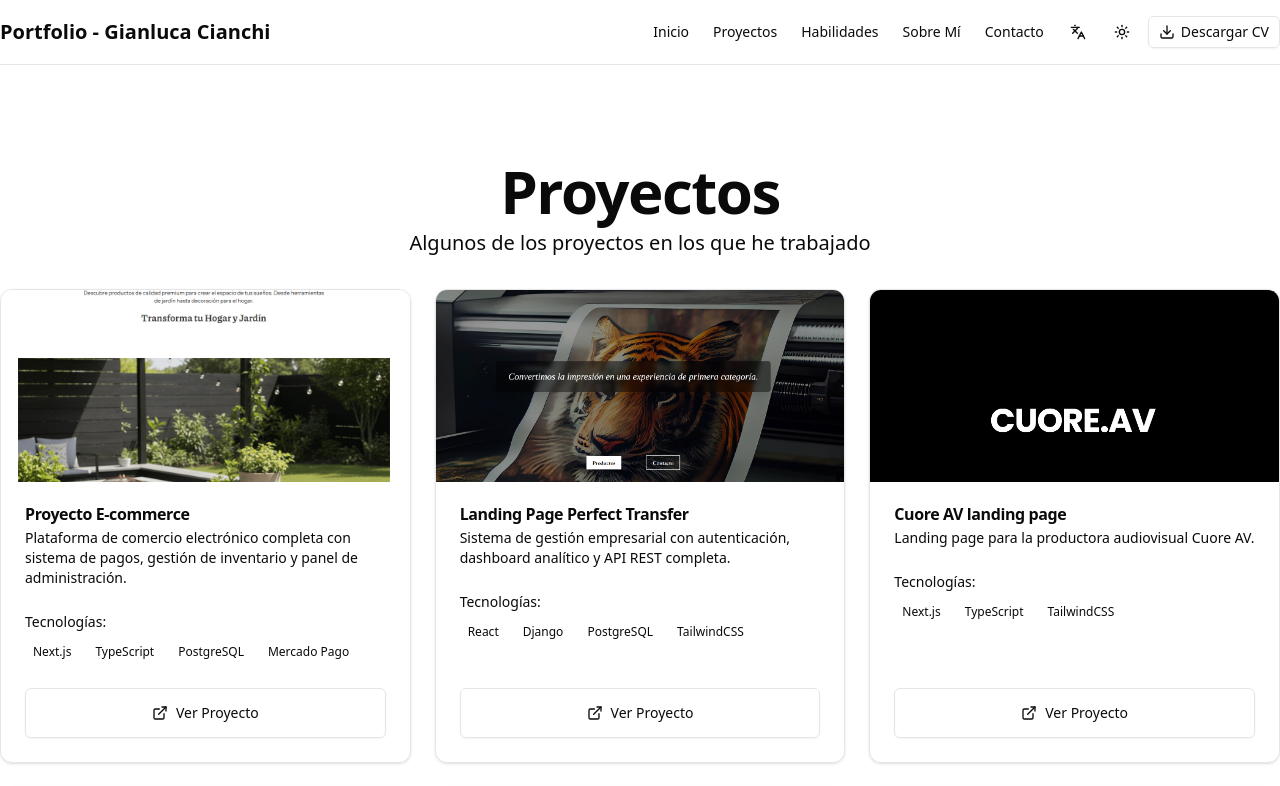
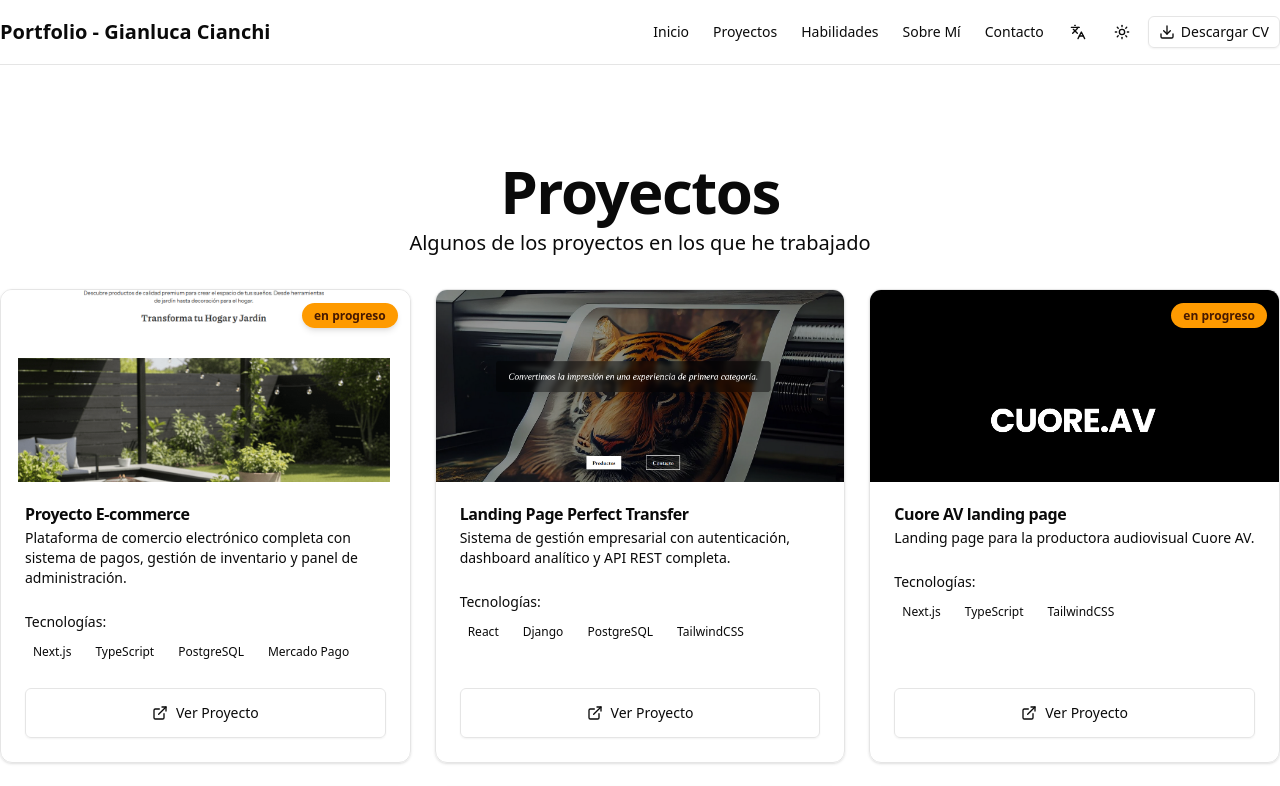
Before and after one commit to Ezeko95/porfolio, a Next.js app: page /projects in a window 1280 px wide. Shown: the top 786 px of the page. Built offline with nearby package versions, Linux system fonts and the light colour scheme.

Commit message:
Update: Add in progress tag to projects

```diff
--- a/components/projects-client.tsx
+++ b/components/projects-client.tsx
@@ -41,6 +41,13 @@ export function ProjectsClient() {
                   fill
                   className="object-cover"
                 />
+                {project.is_active && (
+                  <div className="absolute top-3 right-3">
+                    <span className="px-3 py-1 text-xs font-semibold rounded-full bg-amber-500 text-amber-950 shadow-md">
+                      {t.projects.inProgress}
+                    </span>
+                  </div>
+                )}
               </div>
               <CardHeader>
                 <CardTitle>{project.title}</CardTitle>
--- a/lib/i18n.ts
+++ b/lib/i18n.ts
@@ -49,6 +49,7 @@ export const translations = {
       viewProject: "Ver Proyecto",
       viewCode: "Ver Código",
       tech: "Tecnologías",
+      inProgress: "en progreso",
     },
     skills: {
       title: "Habilidades",
@@ -252,6 +253,7 @@ export const translations = {
       viewProject: "View Project",
       viewCode: "View Code",
       tech: "Technologies",
+      inProgress: "in progress",
     },
     skills: {
       title: "Skills",
```
